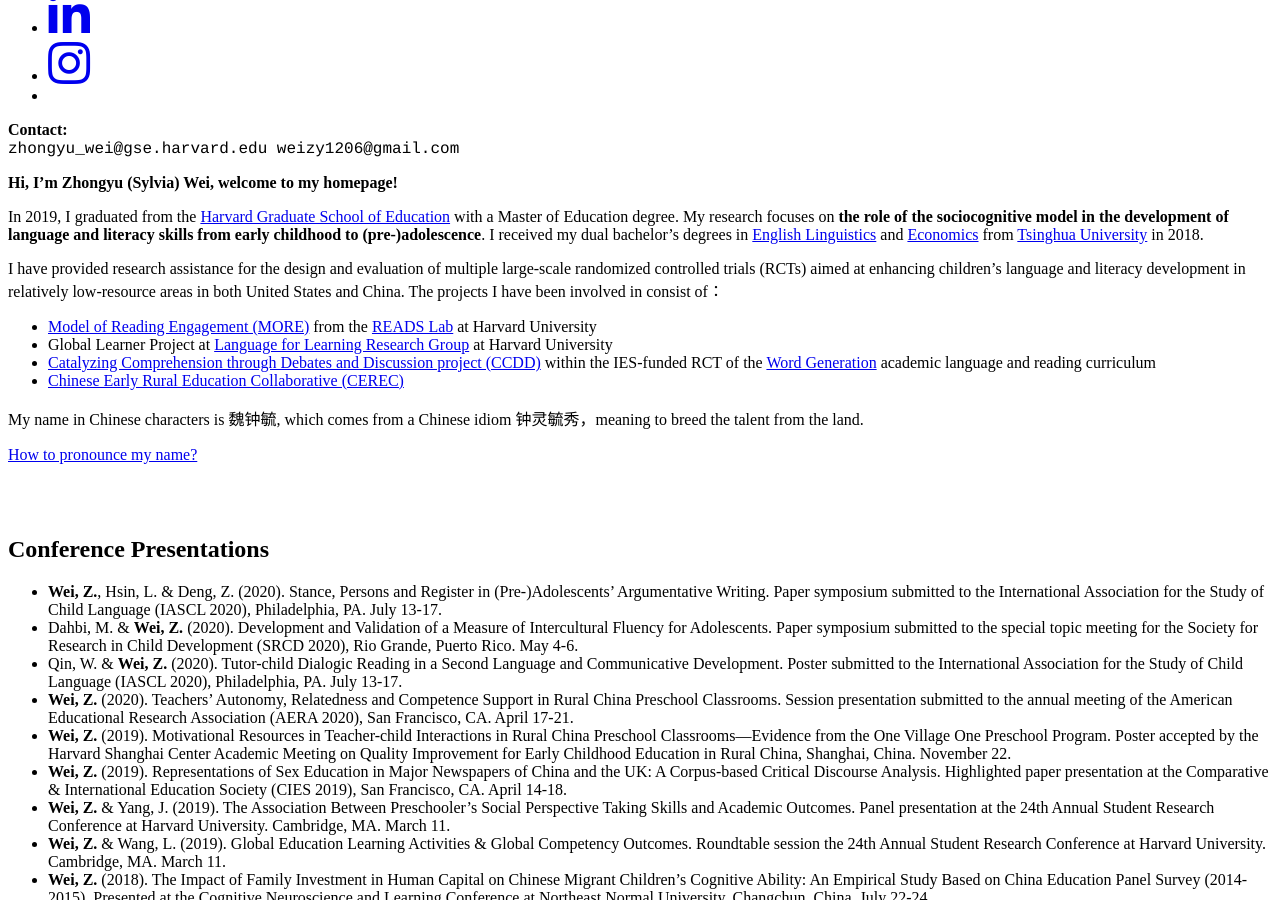
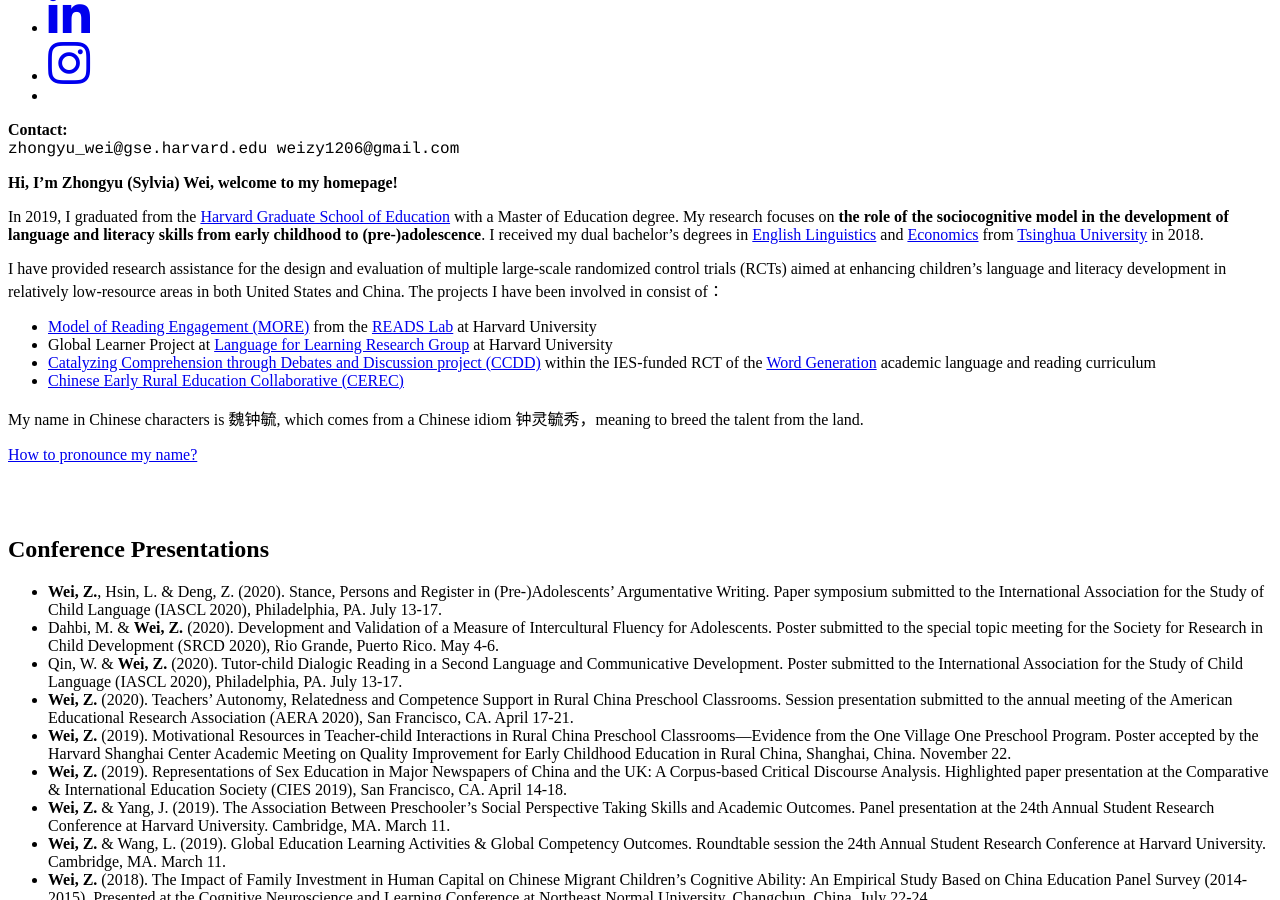
Before and after one commit to Sylviawzy/Sylviawzy.github.io, a Jekyll site: the page built from index.md, in a window 1280 px wide and 900 px high, scrolled down 1103 px. Built offline with Jekyll 4.4.1, drawn with Linux system fonts in a browser that asks for light colours; our own code applies the rules of GitHub Pages for plain Markdown files; a style sheet for code colours, icons or effects is not loaded.

Commit message:
Update index.md

```diff
--- a/index.md
+++ b/index.md
@@ -2,7 +2,7 @@
 
 In 2019, I graduated from the [Harvard Graduate School of Education](https://www.gse.harvard.edu/) with a Master of Education degree. My research focuses on **the role of the sociocognitive model in the development of language and literacy skills from early childhood to (pre-)adolescence**. I received my dual bachelor's degrees in [English Linguistics](http://www.wwx.tsinghua.edu.cn/publish/fdllen/index.html) and [Economics](http://www.sem.tsinghua.edu.cn/en/) from [Tsinghua University](http://www.tsinghua.edu.cn/publish/thu2018en/) in 2018.
 
-I have provided research assistance for the design and evaluation of multiple large-scale randomized controlled trials (RCTs) aimed at enhancing children's language and literacy development in relatively low-resource areas in both United States and China. The projects I have been involved in consist of：
+I have provided research assistance for the design and evaluation of multiple large-scale randomized control trials (RCTs) aimed at enhancing children's language and literacy development in relatively low-resource areas in both United States and China. The projects I have been involved in consist of：
 - [Model of Reading Engagement (MORE)](https://www.readslab.org/more-study) from the [READS Lab](https://www.readslab.org/) at Harvard University
 - Global Learner Project at [Language for Learning Research Group](https://projects.iq.harvard.edu/uccelli) at Harvard University
 - [Catalyzing Comprehension through Debates and Discussion project (CCDD)](https://ccdd.serpmedia.org/) within the IES-funded RCT of the [Word Generation](https://wordgen.serpmedia.org/) academic language and reading curriculum
@@ -16,7 +16,7 @@
 
 ## Conference Presentations
 -	**Wei, Z.**, Hsin, L. & Deng, Z. (2020). Stance, Persons and Register in (Pre-)Adolescents’ Argumentative Writing. Paper symposium submitted to the International Association for the Study of Child Language (IASCL 2020), Philadelphia, PA. July 13-17.
-- Dahbi, M. & **Wei, Z.** (2020). Development and Validation of a Measure of Intercultural Fluency for Adolescents. Paper symposium submitted to the special topic meeting for the Society for Research in Child Development (SRCD 2020), Rio Grande, Puerto Rico. May 4-6.
+- Dahbi, M. & **Wei, Z.** (2020). Development and Validation of a Measure of Intercultural Fluency for Adolescents. Poster  submitted to the special topic meeting for the Society for Research in Child Development (SRCD 2020), Rio Grande, Puerto Rico. May 4-6.
 - Qin, W. & **Wei, Z.** (2020). Tutor-child Dialogic Reading in a Second Language and Communicative Development. Poster submitted to the International Association for the Study of Child Language (IASCL 2020), Philadelphia, PA. July 13-17.
 -	**Wei, Z.** (2020). Teachers’ Autonomy, Relatedness and Competence Support in Rural China Preschool Classrooms. Session presentation submitted to the annual meeting of the American Educational Research Association (AERA 2020), San Francisco, CA. April 17-21.
 -	**Wei, Z.** (2019). Motivational Resources in Teacher-child Interactions in Rural China Preschool Classrooms—Evidence from the One Village One Preschool Program. Poster accepted by the Harvard Shanghai Center Academic Meeting on Quality Improvement for Early Childhood Education in Rural China, Shanghai, China. November 22.
```
